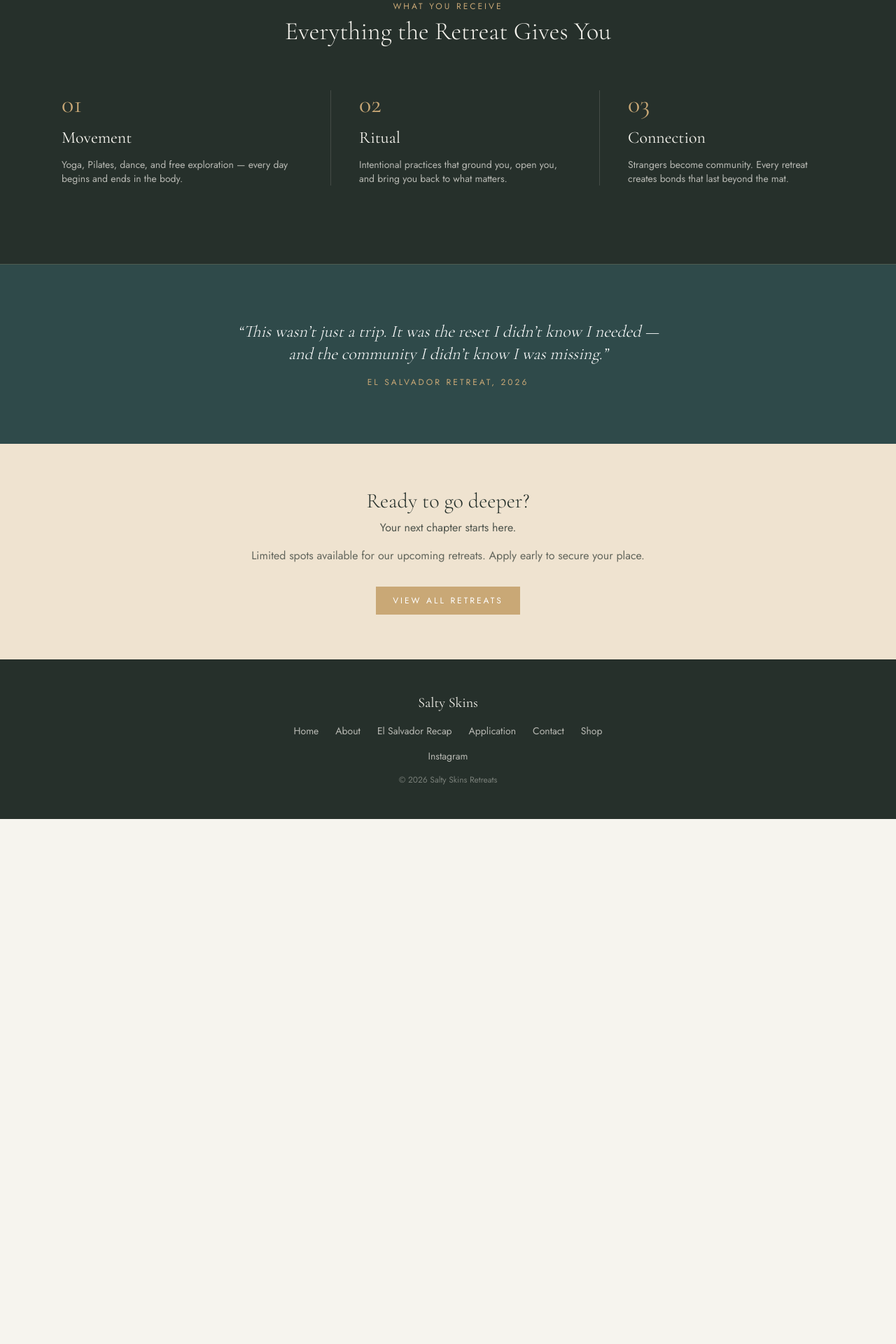
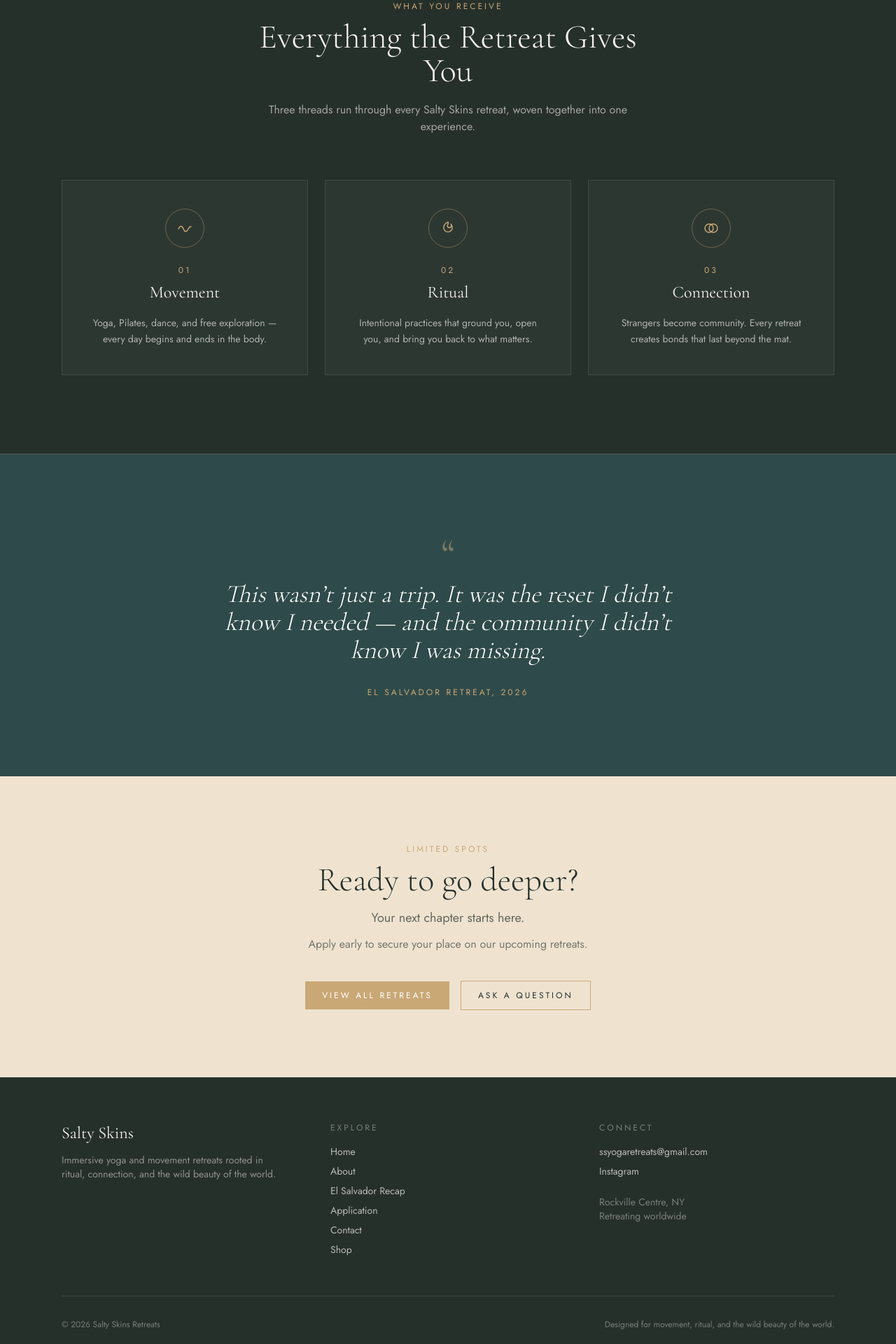
Before and after one commit to djcolantonio/saltyskinssite, a Next.js app: page / in a window 1280 px wide. Shown: the part 2180-4100 px from the top of the page at 70% size. Before the commit the page ends 3350 px from the top, so only its background shows below. Built offline with nearby package versions, Linux system fonts and the light colour scheme.

Commit message:
Redesign pillars, testimonial, CTA, and footer for a more modern, structured layout

```diff
--- a/app/page.tsx
+++ b/app/page.tsx
@@ -90,56 +90,70 @@ export default function HomePage() {
       {/* Pillars */}
       <section className="bg-ink py-28 text-cream">
         <div className="mx-auto max-w-6xl px-6">
-          <p className="label-caps mb-2 text-center">What You Receive</p>
-          <h2 className="text-center font-serif text-4xl font-light">
-            Everything the Retreat Gives You
-          </h2>
-          <div className="mt-16 grid gap-12 sm:grid-cols-3">
+          <div className="mx-auto max-w-xl text-center">
+            <p className="label-caps mb-3">What You Receive</p>
+            <h2 className="font-serif text-4xl font-light md:text-5xl">
+              Everything the Retreat Gives You
+            </h2>
+            <p className="mt-5 text-cream/60">
+              Three threads run through every Salty Skins retreat, woven
+              together into one experience.
+            </p>
+          </div>
+          <div className="mt-16 grid gap-6 md:grid-cols-3">
             <Pillar
+              icon={<MovementIcon />}
               number="01"
               title="Movement"
               body="Yoga, Pilates, dance, and free exploration — every day begins and ends in the body."
             />
             <Pillar
+              icon={<RitualIcon />}
               number="02"
               title="Ritual"
               body="Intentional practices that ground you, open you, and bring you back to what matters."
-              divider
             />
             <Pillar
+              icon={<ConnectionIcon />}
               number="03"
               title="Connection"
               body="Strangers become community. Every retreat creates bonds that last beyond the mat."
-              divider
             />
           </div>
         </div>
       </section>
 
       {/* Testimonial */}
-      <section className="border-t border-sand/20 bg-sea py-20 text-center text-white">
-        <blockquote className="mx-auto max-w-2xl px-6 font-serif text-2xl font-light italic">
-          &ldquo;This wasn&rsquo;t just a trip. It was the reset I didn&rsquo;t
-          know I needed — and the community I didn&rsquo;t know I was
-          missing.&rdquo;
-        </blockquote>
-        <p className="mt-4 label-caps">El Salvador Retreat, 2026</p>
+      <section className="border-t border-sand/20 bg-sea py-28 text-center text-white">
+        <div className="mx-auto max-w-3xl px-6">
+          <p className="font-serif text-6xl leading-none text-sand/50">&ldquo;</p>
+          <blockquote className="mt-2 font-serif text-3xl font-light italic leading-snug md:text-4xl">
+            This wasn&rsquo;t just a trip. It was the reset I didn&rsquo;t know
+            I needed — and the community I didn&rsquo;t know I was missing.
+          </blockquote>
+          <p className="mt-8 label-caps text-sand/90">El Salvador Retreat, 2026</p>
+        </div>
       </section>
 
       {/* CTA */}
-      <section className="bg-sandLight py-16 text-center">
+      <section className="bg-sandLight py-24 text-center">
         <div className="mx-auto max-w-2xl px-6">
-          <h2 className="font-serif text-3xl font-light">
+          <p className="label-caps mb-3">Limited Spots</p>
+          <h2 className="font-serif text-4xl font-light md:text-5xl">
             Ready to go deeper?
           </h2>
-          <p className="mt-2 text-ink/80">Your next chapter starts here.</p>
-          <p className="mt-4 text-ink/70">
-            Limited spots available for our upcoming retreats. Apply early to
-            secure your place.
+          <p className="mt-4 text-lg text-ink/70">Your next chapter starts here.</p>
+          <p className="mt-3 text-ink/60">
+            Apply early to secure your place on our upcoming retreats.
           </p>
-          <Link href="/application" className="btn-solid mt-8">
-            View All Retreats
-          </Link>
+          <div className="mt-10 flex flex-wrap items-center justify-center gap-4">
+            <Link href="/application" className="btn-solid">
+              View All Retreats
+            </Link>
+            <Link href="/contact" className="btn-outline">
+              Ask a Question
+            </Link>
+          </div>
         </div>
       </section>
     </>
@@ -182,21 +196,49 @@ function RetreatCard({
 }
 
 function Pillar({
+  icon,
   number,
   title,
   body,
-  divider,
 }: {
+  icon: React.ReactNode;
   number: string;
   title: string;
   body: string;
-  divider?: boolean;
 }) {
   return (
-    <div className={divider ? "sm:border-l sm:border-cream/15 sm:pl-10" : ""}>
-      <p className="font-serif text-4xl text-sand">{number}</p>
-      <h3 className="mt-3 font-serif text-2xl">{title}</h3>
-      <p className="mt-3 text-sm text-cream/70">{body}</p>
+    <div className="border border-cream/10 bg-white/[0.03] p-10 text-center transition-colors hover:border-sand/40">
+      <div className="mx-auto flex h-14 w-14 items-center justify-center rounded-full border border-sand/40 text-sand">
+        {icon}
+      </div>
+      <p className="mt-6 text-xs tracking-widest2 text-sand">{number}</p>
+      <h3 className="mt-2 font-serif text-2xl">{title}</h3>
+      <p className="mt-4 text-sm leading-relaxed text-cream/65">{body}</p>
     </div>
   );
 }
+
+function MovementIcon() {
+  return (
+    <svg viewBox="0 0 24 24" fill="none" stroke="currentColor" strokeWidth="1.4" strokeLinecap="round" strokeLinejoin="round" className="h-6 w-6">
+      <path d="M3 13c2.5-5 5-5 7 0s4.5 5 7 0 3-3 4-3" />
+    </svg>
+  );
+}
+
+function RitualIcon() {
+  return (
+    <svg viewBox="0 0 24 24" fill="none" stroke="currentColor" strokeWidth="1.4" strokeLinecap="round" strokeLinejoin="round" className="h-6 w-6">
+      <path d="M12 3c1.6 2.4-0.8 3.4-0.8 5.4a2.8 2.8 0 0 0 5.6 0c0-0.9-0.4-1.7-0.8-2.4 1.3 1.3 2.2 3.1 2.2 5.2a6.2 6.2 0 1 1-12.4 0c0-2.7 1.3-4.6 2.7-5.9C9.6 4.6 10.7 3.9 12 3z" />
+    </svg>
+  );
+}
+
+function ConnectionIcon() {
+  return (
+    <svg viewBox="0 0 24 24" fill="none" stroke="currentColor" strokeWidth="1.4" className="h-6 w-6">
+      <circle cx="9" cy="12" r="6" />
+      <circle cx="15" cy="12" r="6" />
+    </svg>
+  );
+}
--- a/components/Footer.tsx
+++ b/components/Footer.tsx
@@ -1,24 +1,68 @@
 import Link from "next/link";
+
+const exploreLinks = [
+  { href: "/", label: "Home" },
+  { href: "/about", label: "About" },
+  { href: "/el-salvador-recap", label: "El Salvador Recap" },
+  { href: "/application", label: "Application" },
+  { href: "/contact", label: "Contact" },
+  { href: "/shop", label: "Shop" },
+];
 
 export default function Footer() {
   return (
     <footer className="bg-ink text-cream/70">
-      <div className="mx-auto flex max-w-6xl flex-col items-center gap-4 px-6 py-12 text-sm">
-        <div className="font-serif text-xl text-cream">Salty Skins</div>
-        <ul className="flex flex-wrap justify-center gap-x-6 gap-y-2">
-          <li><Link href="/" className="hover:text-sand transition-colors">Home</Link></li>
-          <li><Link href="/about" className="hover:text-sand transition-colors">About</Link></li>
-          <li><Link href="/el-salvador-recap" className="hover:text-sand transition-colors">El Salvador Recap</Link></li>
-          <li><Link href="/application" className="hover:text-sand transition-colors">Application</Link></li>
-          <li><Link href="/contact" className="hover:text-sand transition-colors">Contact</Link></li>
-          <li><Link href="/shop" className="hover:text-sand transition-colors">Shop</Link></li>
-        </ul>
-        <a href="https://instagram.com/ssyogaretreats" className="hover:text-sand transition-colors">
-          Instagram
-        </a>
-        <p className="text-xs text-cream/40">
-          &copy; {new Date().getFullYear()} Salty Skins Retreats
-        </p>
+      <div className="mx-auto max-w-6xl px-6 py-16">
+        <div className="grid gap-12 sm:grid-cols-3">
+          <div>
+            <p className="font-serif text-2xl text-cream">Salty Skins</p>
+            <p className="mt-3 max-w-xs text-sm text-cream/50">
+              Immersive yoga and movement retreats rooted in ritual,
+              connection, and the wild beauty of the world.
+            </p>
+          </div>
+          <div>
+            <p className="mb-4 text-xs tracking-widest2 uppercase text-cream/40">
+              Explore
+            </p>
+            <ul className="space-y-2 text-sm">
+              {exploreLinks.map((link) => (
+                <li key={link.href}>
+                  <Link href={link.href} className="hover:text-sand transition-colors">
+                    {link.label}
+                  </Link>
+                </li>
+              ))}
+            </ul>
+          </div>
+          <div>
+            <p className="mb-4 text-xs tracking-widest2 uppercase text-cream/40">
+              Connect
+            </p>
+            <ul className="space-y-2 text-sm">
+              <li>
+                <a href="mailto:ssyogaretreats@gmail.com" className="hover:text-sand transition-colors">
+                  ssyogaretreats@gmail.com
+                </a>
+              </li>
+              <li>
+                <a href="https://instagram.com/ssyogaretreats" className="hover:text-sand transition-colors">
+                  Instagram
+                </a>
+              </li>
+            </ul>
+            <p className="mt-6 text-sm text-cream/40">
+              Rockville Centre, NY
+              <br />
+              Retreating worldwide
+            </p>
+          </div>
+        </div>
+
+        <div className="mt-14 flex flex-col items-center justify-between gap-3 border-t border-cream/10 pt-8 text-xs text-cream/40 sm:flex-row">
+          <p>&copy; {new Date().getFullYear()} Salty Skins Retreats</p>
+          <p>Designed for movement, ritual, and the wild beauty of the world.</p>
+        </div>
       </div>
     </footer>
   );
```
